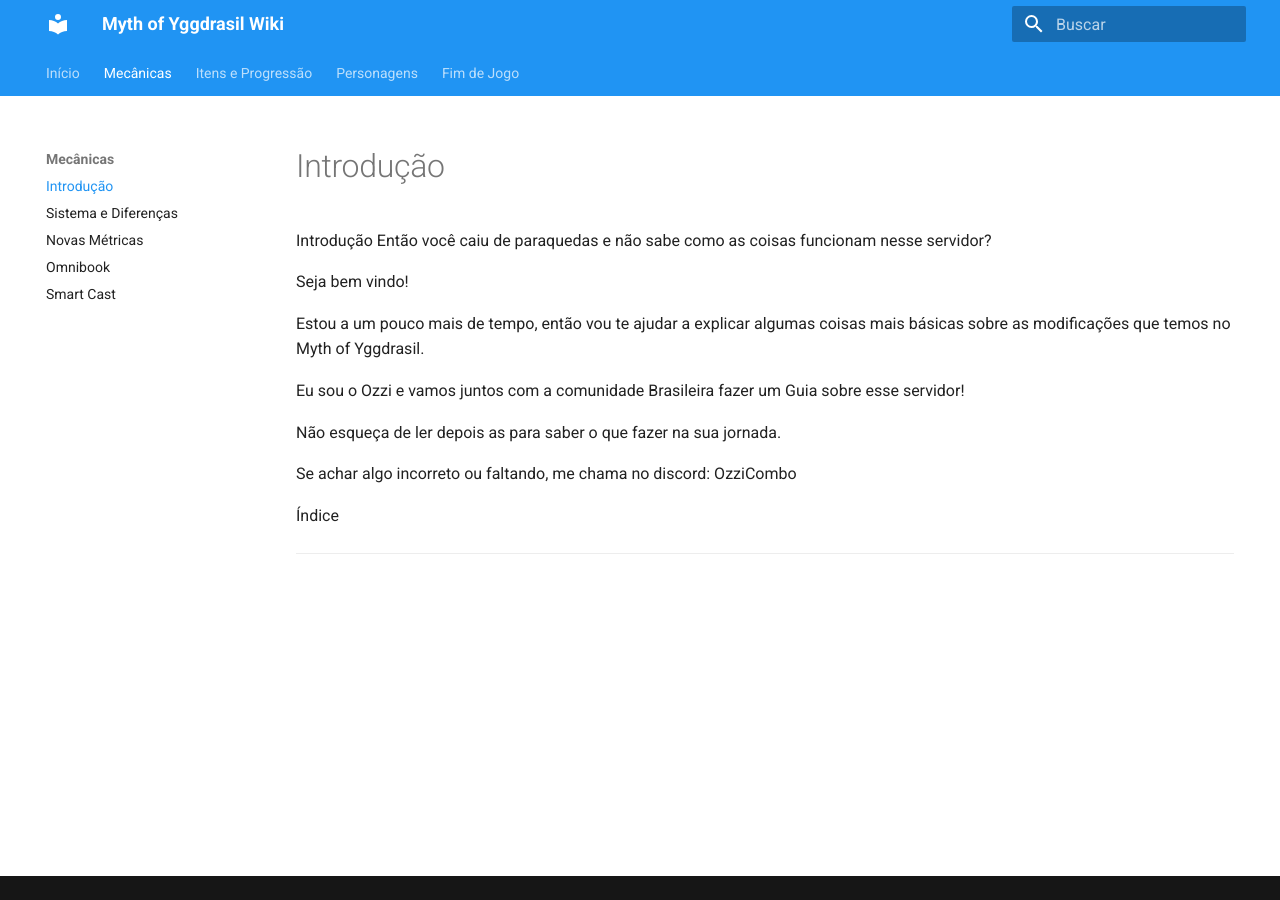
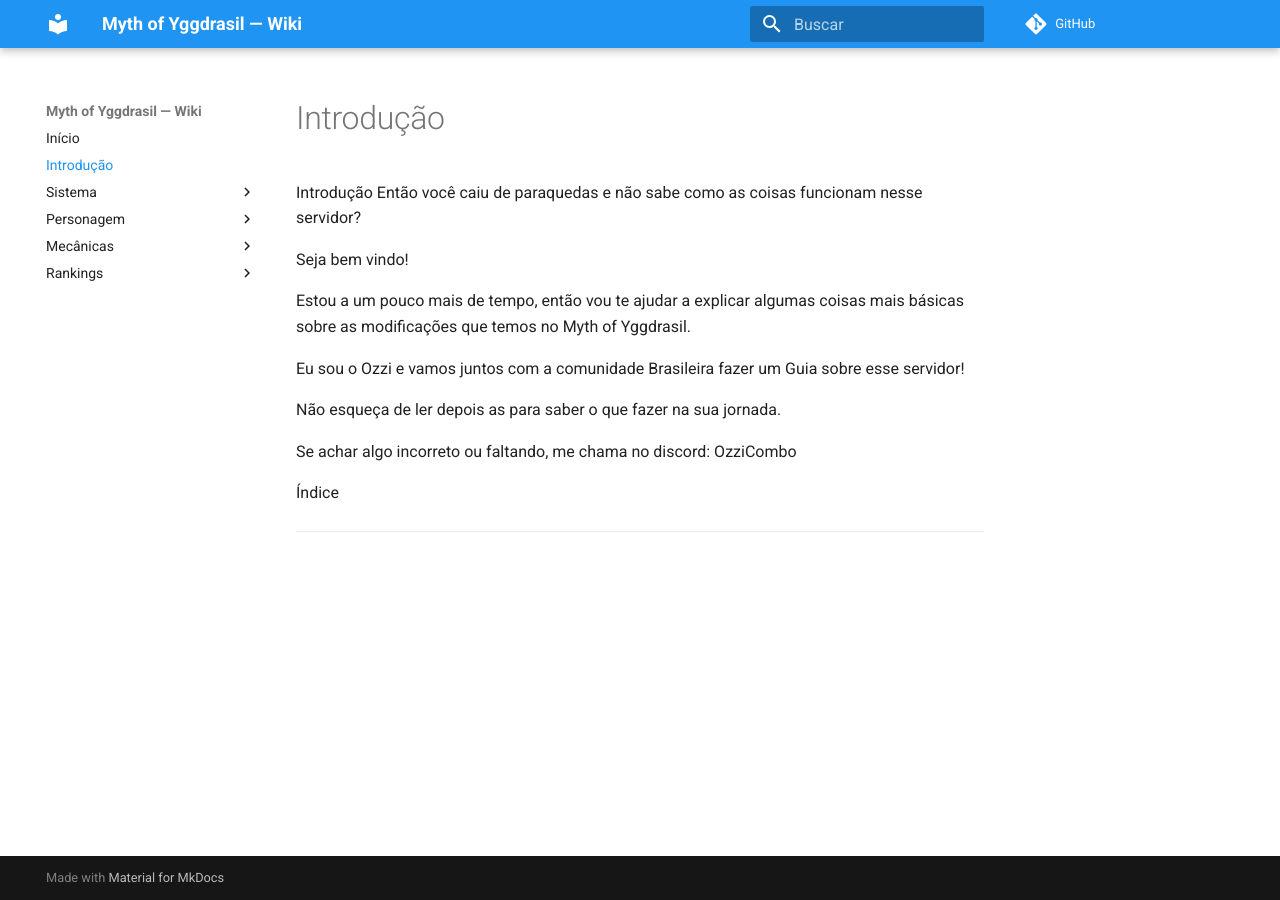
Before and after one commit to mythofyggdrasil/mythofyggdrasil.github.io, an MkDocs documentation site: the page built from docs/introducao.md, in a window 1280 px wide. Built offline with MkDocs 1.6.1 and Material for MkDocs 9.7.7, drawn with Linux system fonts in a browser that asks for light colours; comment, search, counter and statistics services are not loaded.

Commit message:
Update mkdocs.yml

```diff
--- a/mkdocs.yml
+++ b/mkdocs.yml
@@ -1,43 +1,35 @@
-site_name: Myth of Yggdrasil Wiki
-site_url: https://mythofyggdrasil.com
+site_name: Myth of Yggdrasil — Wiki
+site_url: https://mythofyggdrasil.github.io
+repo_url: https://github.com/mythofyggdrasil/mythofyggdrasil.github.io
 theme:
   name: material
-  language: pt-BR
+  language: pt
   palette:
     primary: blue
     accent: teal
-  features:
-    - navigation.tabs
-    - navigation.sections
-    - toc.integrate
-    - content.code.copy
 
 nav:
   - Início: index.md
-  - Mecânicas:
-      - Introdução: introducao.md
+  - Introdução: introducao.md
+  - Sistema:
       - Sistema e Diferenças: sistema.md
       - Novas Métricas: metricas.md
+  - Personagem:
+      - Jobs e Progressão: jobs.md
       - Omnibook: omnibook.md
+  - Mecânicas:
+      - Cura e Sucos: cura.md
       - Smart Cast: smart.md
-  - Itens e Progressão:
-      - Cura e Sucos: cura.md
       - Cartas: cartas.md
+      - Singularidade e Encantamentos: singularidade.md
       - Durabilidade: durabilidade.md
-      - Singularidade & Encantamentos: singularidade.md
-  - Personagens:
-      - Jobs e Progressão: jobs.md
-  - Fim de Jogo:
+  - Rankings:
       - Ranking de Equipamentos: ranking.md
-
-extra:
-  generator: false
 
 markdown_extensions:
   - toc:
       permalink: true
-  - footnotes
   - tables
   - admonition
-  - attr_list
-  - md_in_html
+  - codehilite
+  - footnotes
```
